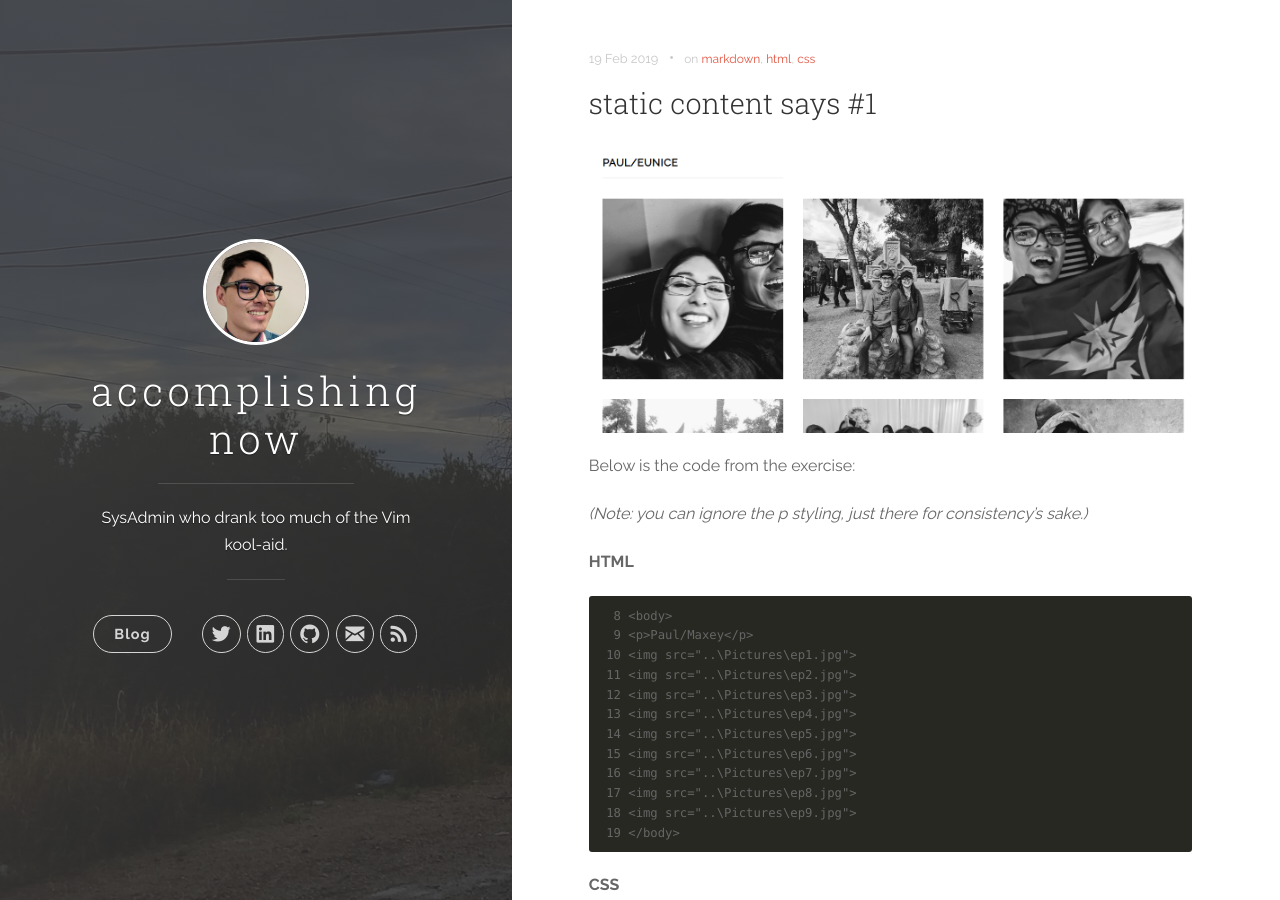
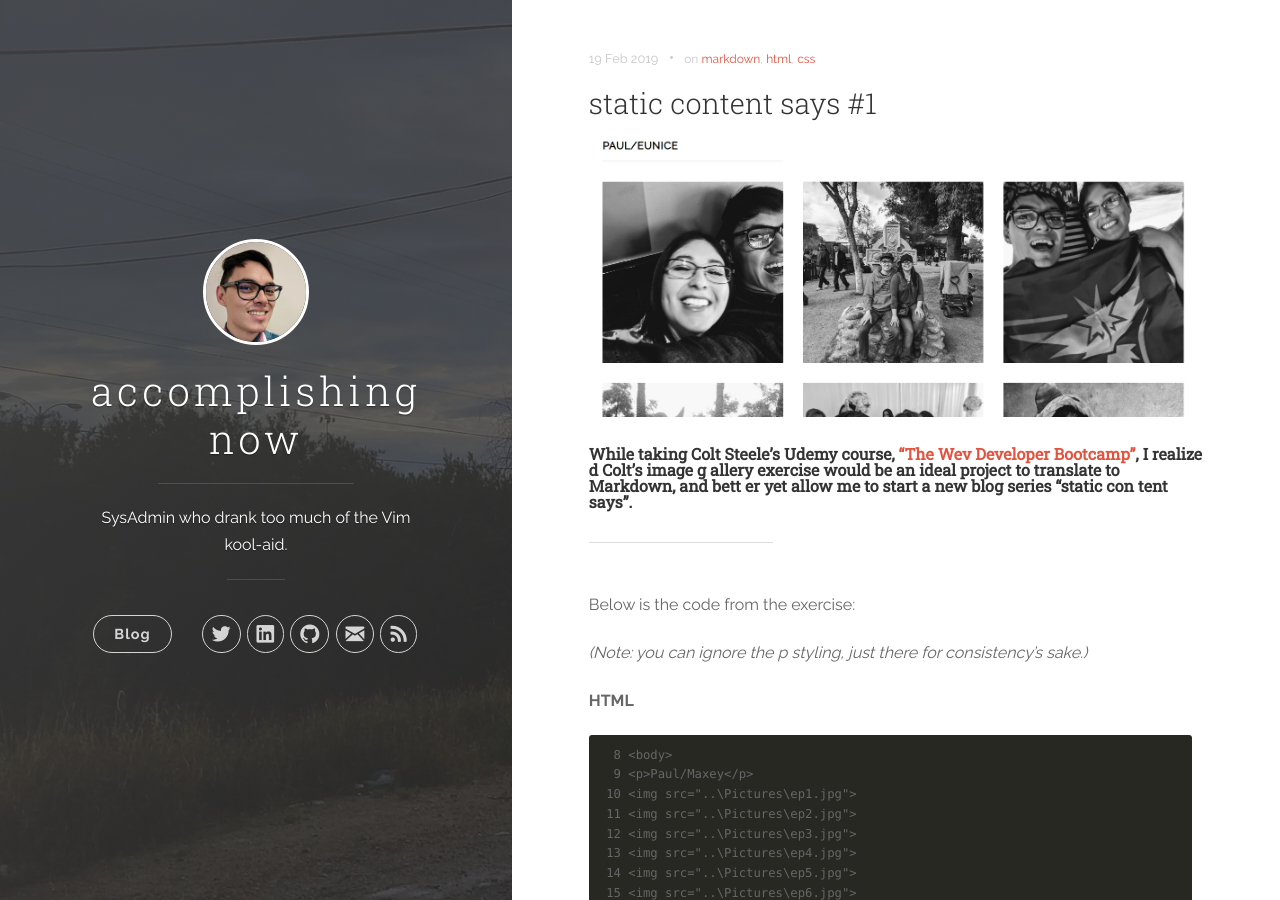
Before and after one commit to pmaxey83/restlessadmin.github.io, a Jekyll site: the page built from _posts/2019-02-19-something-fun.md, in a window 1280 px wide and 900 px high. Built offline with Jekyll 4.4.1, drawn with Linux system fonts in a browser that asks for light colours.

Commit message:
Updated site to test mobile view issue

````diff
--- a/_posts/2019-02-19-something-fun.md
+++ b/_posts/2019-02-19-something-fun.md
@@ -10,6 +10,8 @@ tags: [markdown,html,css]
 ---
 
 ![photoGallery](/assets/screenshot-2019-2-19photogallery.png "Photo Gallery")
+##### **While taking Colt Steele's Udemy course, ["The Wev Developer Bootcamp"](http    s://www.udemy.com/the-web-developer-bootcamp), I realize    d Colt's image g    allery exercise would be an ideal project to translate to Markdown, and bett    er yet allow me to start a new blog series "static con    tent says".**
+
 ---
 
 Below is the code from the exercise:
@@ -56,30 +58,39 @@ _(Note: you can ignore the p styling, just there for consistency's sake.)_
 ```
 <hr>
 First I set "variables" for each image.  The square brackets contain the variable name and are followed by image path and alt-text.
+
 ```
 [image1]: /assets/ep1.jpg "Copyright Paul Maxey 2019"
 [image2]: /assets/ep2.jpg "Copyright Paul Maxey 2019"
 ...
+
 ```
 Then I set a style block that I will use with each image..
+
 ```
 {:imageGrid:width="30%"}
+
 ```
 and apply it to each variable.
+
 ```
 [image1]: /assets/ep1.jpg "Copyright Paul Maxey 2019"
 {: imageGrid}
 [image2]: /assets/ep1.jpg "Copyright Paul Maxey 2019"
 {: imageGrid}
 ...
+
 ```
 Finally I laid out each image in a grid like fashion.
+
 ```
 ![image1] ![image4] ![image7]
 ![image2] ![image5] ![image8]
 ![image3] ![image6] ![image9]
 ```
+
 <hr>
+
 I gotta say, it's pretty close.
 
 ![image1] ![image4] ![image7]
````
Also changed, not shown: 7 other files.
